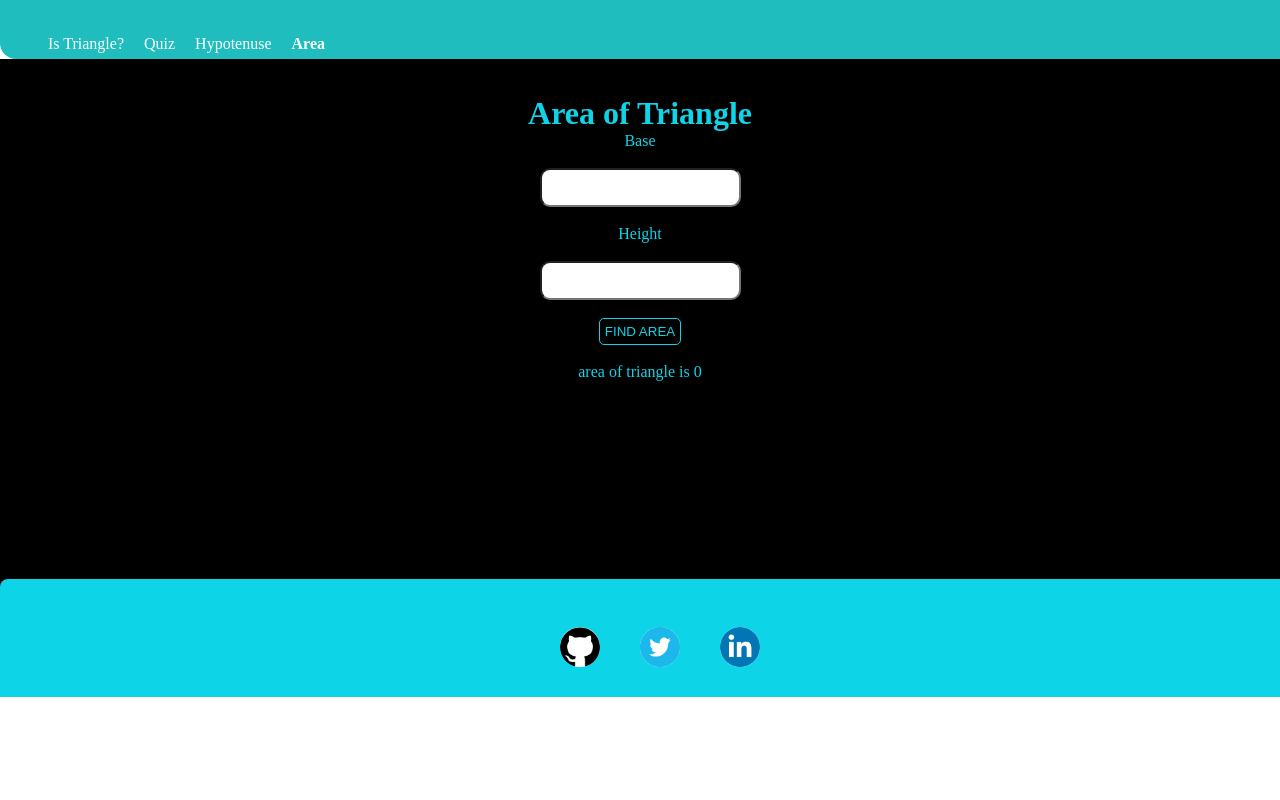
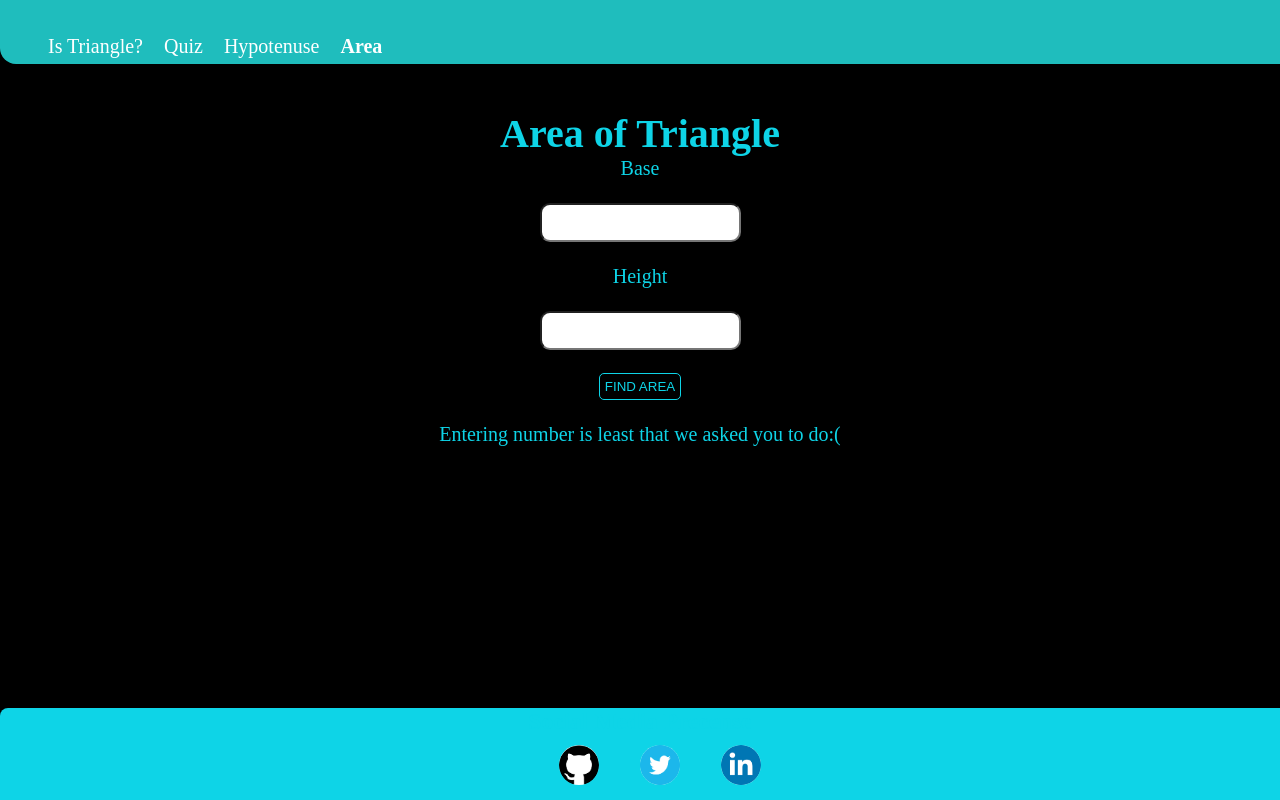
Before and after one commit to satyaakant/mark12, a plain HTML site: page Area.html in a window 1280 px wide. Both pictures are taken after a click on the button "FIND AREA". Drawn offline with Linux system fonts and the light colour scheme.

Commit message:
css editrd

```diff
--- a/area.js
+++ b/area.js
@@ -4,8 +4,16 @@ const area = document.querySelector("#output");
 
 areanBtn.addEventListener('click' ,calculatearea);
 function calculatearea(){
+
+
     const product = productHandler(Number(sides[0].value),Number(sides[1].value));
+    if(product==0){
+        area.innerText="Entering number is least that we asked you to do:( "
+    }
+    else{
     area.innerText="area of triangle is " + product
+    }
+
 }
 function productHandler(a,b){
     const product=a*b/2;
--- a/isitriangle.js
+++ b/isitriangle.js
@@ -5,6 +5,10 @@ const outputE = document.querySelector("#output");
 function calculateHypoteneus(){
     const sumofSquare= calculateSumofSquare(Number(inputE[0].value),Number(inputE[1].value));
     const lengthOfhypotenues = Math.sqrt(sumofSquare);
+    if(lengthOfhypotenues==0){
+        outputE.innerText="Entering number is least that we asked you to do:( "
+    }
+    else
     outputE.innerText= "The Length of Hypotenuse is "+lengthOfhypotenues;
 }
 function calculateSumofSquare(a,b){
--- a/quiz.js
+++ b/quiz.js
@@ -15,7 +15,12 @@ function calculateScore(){
        }
        index++ ;
     }
+    if(index==0){
+        outputle.innerText="Enter answers my friend "
+    }
+    else{
     outputle.innerText="Your score is " + score;
+    }
 }
 
 submitAnswer.addEventListener('click',calculateScore);
--- a/traingle.css
+++ b/traingle.css
@@ -1,7 +1,7 @@
 *{
     margin: 0%;
     color: #0ed4e7;
-
+    margin-bottom: 0%;
 }
 .no-bullets{
     list-style: none;
@@ -25,9 +25,9 @@
     font-weight: bold;
 }
 main{
-    background-color: black;
+
     align-items: center;
-    height: max-content;
+    max-height: 915px;
     text-align: center;
 }
 .question-container{
@@ -47,12 +47,14 @@ input{
 }
 .footer{
     background-color:#0ed4e7;
-    padding: 1rem 1rem;
+    padding: auto;
     border-top-left-radius: 0.5rem;
     text-align: center;
+    bottom: 0;
+    align-items: center;
     color: #ffffff;
-
-
+   position: fixed;
+   width: 100%;
 }
 .footer .link{
     color: white;
@@ -66,3 +68,8 @@ input{
     border-radius: 31px;
     padding: 10px;
 }
+body{
+    font-size: 20px;
+    padding-bottom: 0%;
+    background-color: black;
+}
```
Also changed, not shown: Area.html (+1 -10 lines), isitriangle.html (+1 -9 lines).
